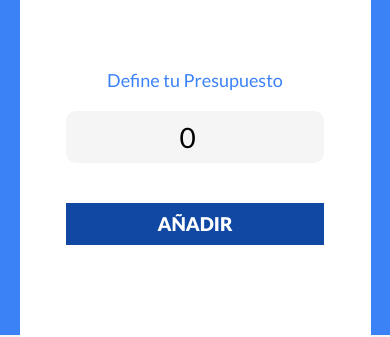
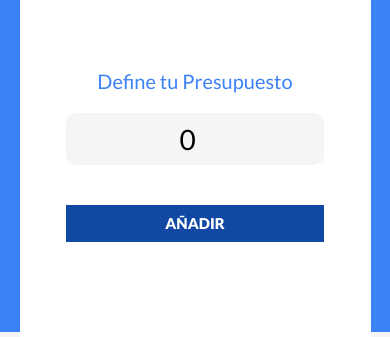
Before and after one commit to Migueluna19/Control-Gastos, a React (Vite) app: page / in a window 390 px wide. Shown: the part 222-559 px from the top of the page. Built offline with nearby package versions, Linux system fonts and the light colour scheme.

Commit message:
Cambios Estilos Mobile

```diff
--- a/src/index.css
+++ b/src/index.css
@@ -68,7 +68,7 @@ header h1 {
     }
 }
 .formulario legend {
-    font-size: 3.6rem;
+    font-size: 2.5rem;
     text-align: center;
     display: block;
     text-transform: uppercase;
@@ -76,6 +76,9 @@ header h1 {
     margin-bottom: 4rem;
     padding-bottom: 1rem;
     border-bottom: 2px solid var(--azul);
+     @media (min-width: 480px){
+        font-size: 3.6rem;
+    }
 }
 .formulario .campo {
     display: grid;
@@ -84,7 +87,7 @@ header h1 {
 
 .formulario label {
     color: var(--azul);
-    font-size: 1.8rem;
+    font-size: 2rem;
     text-align: center;
     margin-bottom: 2rem;
     width: 100%;
@@ -100,7 +103,10 @@ header h1 {
     padding: 1rem;
     border: none;
     flex: 1;
-    font-size: 1.6rem;
+    font-size: 1.3rem;
+    @media (min-width: 480px){
+        font-size: 1.6rem;
+    }
 }
 .formulario input[type="submit"] {
     background-color: #1048a4;
@@ -111,7 +117,7 @@ header h1 {
     color: var(--blanco);
     font-weight: 900;
     text-transform: uppercase;
-    font-size: 1.9rem;
+    font-size: 1.5rem;
     width: 100%;
     transition: background-color 300ms ease;
 }
@@ -119,6 +125,7 @@ header h1 {
     .formulario input[type="submit"] {
         display: block;
         padding: 1rem 5rem;
+        font-size: 1.9rem;
     }
 }
 .formulario input[type="submit"]:hover {
@@ -132,7 +139,11 @@ header h1 {
     border: none;
     border-radius: 1rem;
     text-align: center;
+    font-size: 1.3rem;
     background-color: var(--gris-claro);
+    @media (min-width: 480px){
+        font-size: 1.6rem;
+    }
 }
 
 .alerta {
@@ -395,6 +406,7 @@ body .modal {
 .modal .formulario.animar {
     position: relative;
     opacity: 1;
+    height: 100%;
 }
 
 .modal .formulario.cerrar {
```
